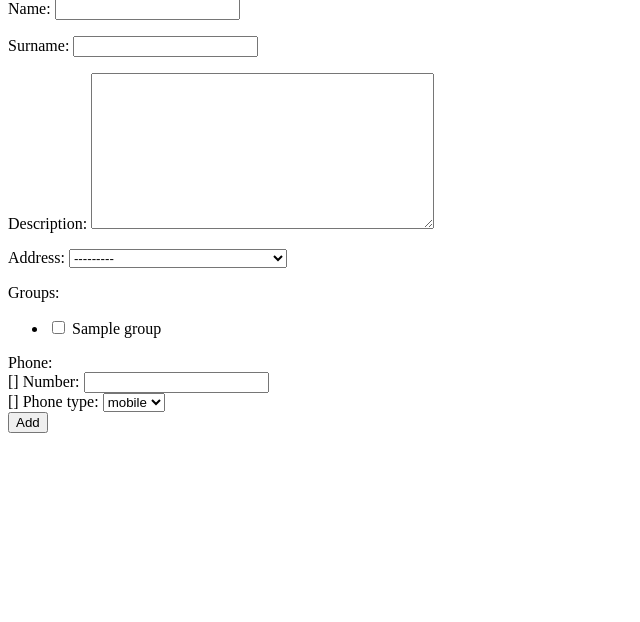
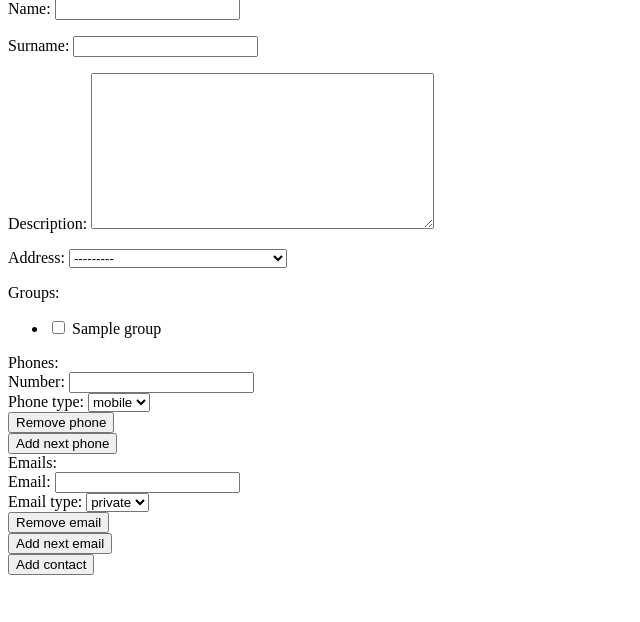
Before and after one commit to AndrzejSzeszko/ContactBox_Warsztat_3_2, a Django app: template app_contactbox/templates/app_contactbox/contact_create.html in a window 1280 px wide. Shown: the part 178-800 px from the top of the page, without its empty margins (0-640 px from the left). Run offline with Django 3.2, Linux system fonts and the light colour scheme; the template is opened without the code that fills it: values that come from a table or form of the project are taken from there, others are empty; tables that the repository leaves empty hold one stand-in row (values such as "Sample post").

Commit message:
add base email form in "create contact"

```diff
--- a/app_contactbox/templates/app_contactbox/contact_create.html
+++ b/app_contactbox/templates/app_contactbox/contact_create.html
@@ -13,18 +13,39 @@
     <h3>Adding new contact:</h3>
 
     <form action="" method="post">
+
         {% csrf_token %}
         {{ person_form.as_p }}
-        Phone:
-        <div class="fieldWrapper">
-            {{ form.number.errors }}
-            {{ phone_form.number.label_tag }} {{ phone_form.number }}
+
+        Phones:
+        <div class="phone-form">
+            <div class="fieldWrapper">
+                {{ phone_form.number.errors }}
+                {{ phone_form.number.label_tag }} {{ phone_form.number }}
+            </div>
+            <div class="fieldWrapper">
+                {{ phone_form.phone_type.errors }}
+                {{ phone_form.phone_type.label_tag }} {{ phone_form.phone_type }}
+            </div>
+            <button class="remove-button" type="button">Remove phone</button>
         </div>
-        <div class="fieldWrapper">
-            {{ form.phone_type.errors }}
-            {{ phone_form.phone_type.label_tag }} {{ phone_form.phone_type }}
+        <button id="add-phone-button" type="button">Add next phone</button><br>
+
+        Emails:
+        <div class="email-form">
+            <div class="fieldWrapper">
+                {{ email_form.email.errors }}
+                {{ email_form.email.label_tag }} {{ email_form.email }}
+            </div>
+            <div class="fieldWrapper">
+                {{ email_form.email_type.errors }}
+                {{ email_form.email_type.label_tag }} {{ email_form.email_type }}
+            </div>
+            <button class="remove-button" type="button">Remove email</button>
         </div>
-        <button name="submit" type="submit" value="submit">Add</button>
+        <button id="add-email-button" type="button">Add next email</button><br>
+
+        <button type="submit">Add contact</button>
     </form>
 
 {% endblock content %}
```
